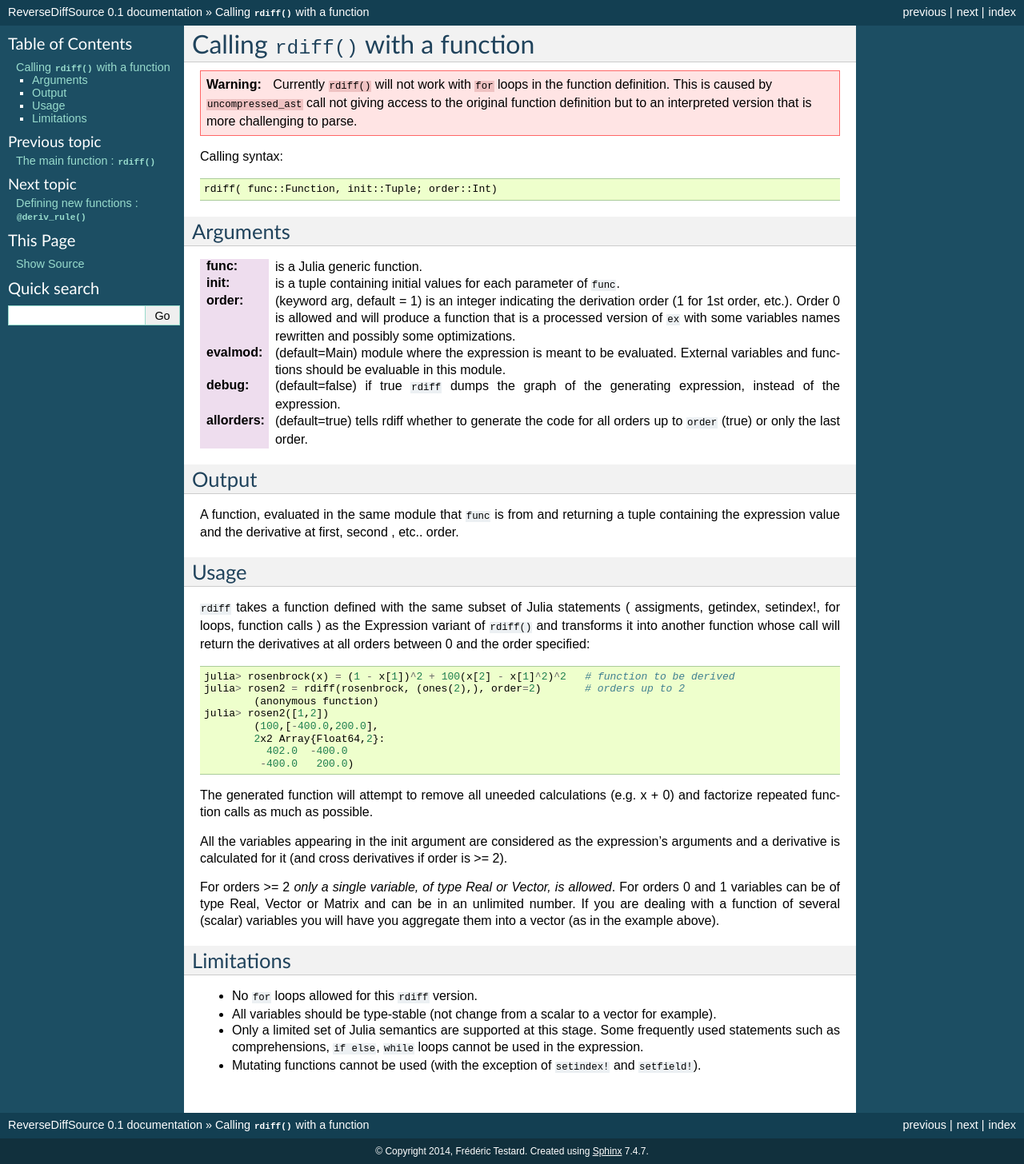
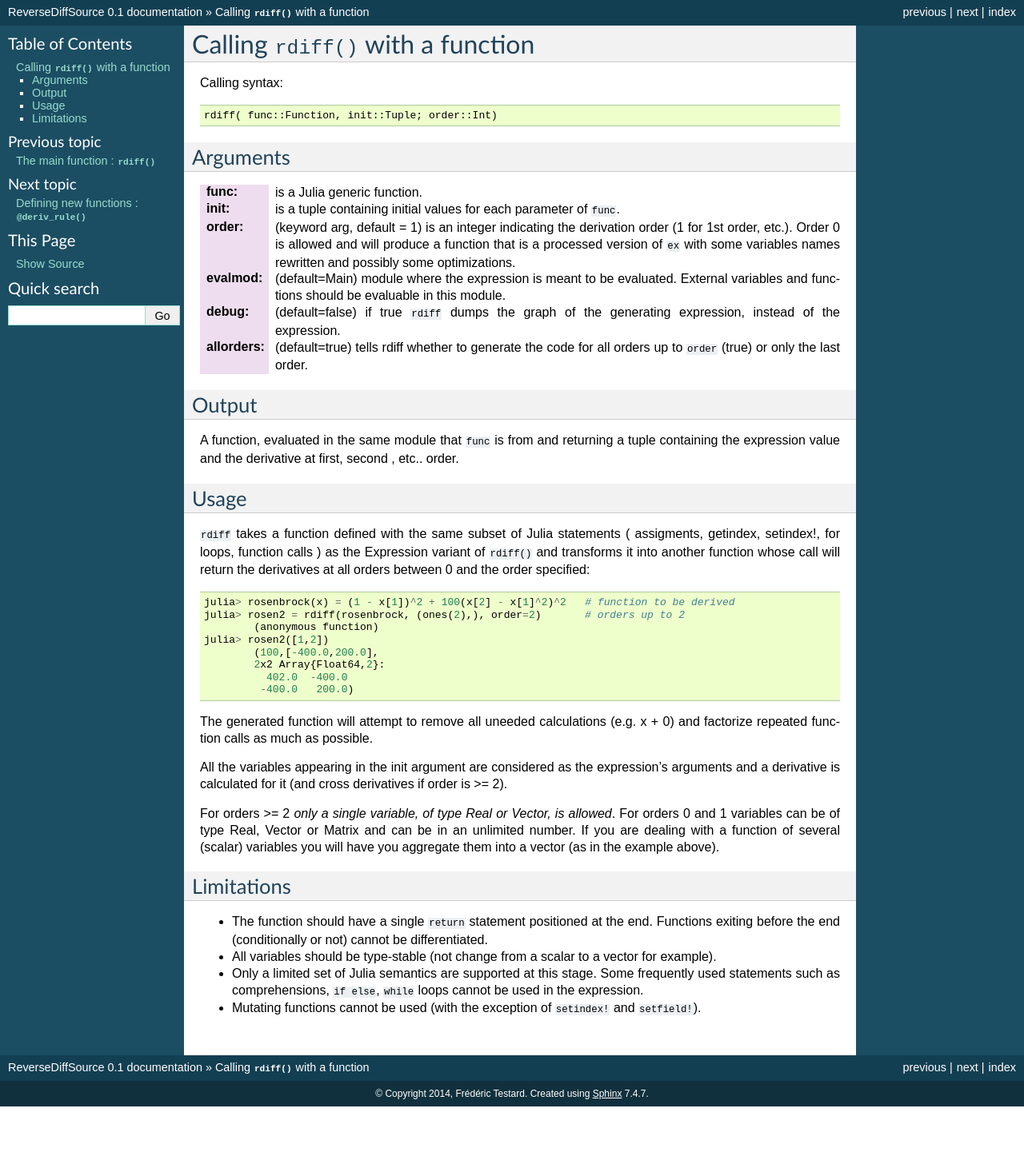
Before and after one commit to JuliaAttic/ReverseDiffSource.jl, a Sphinx documentation site: the page built from doc/maincall2.rst, in a window 1280 px wide. Shown: the whole page at 80% size. Built offline with Sphinx 7.4.7, drawn with Linux system fonts in a browser that asks for light colours; after the commit the page ends 1384 px from its top, so only the background shows below that.

Commit message:
cleanup + doc update

```diff
--- a/doc/maincall2.rst
+++ b/doc/maincall2.rst
@@ -1,8 +1,5 @@
 Calling ``rdiff()`` with a function
 ***********************************
-
-.. warning::
-	Currently ``rdiff()`` will not work with ``for`` loops in the function definition. This is caused by ``uncompressed_ast`` call not giving access to the original function definition but to an interpreted version that is more challenging to parse.
 
 Calling syntax::
 
@@ -53,7 +50,7 @@ For orders >= 2 *only a single variable, of type Real or Vector, is allowed*. Fo
 Limitations
 ^^^^^^^^^^^
 
-* No ``for`` loops allowed for this ``rdiff`` version.
+* The function should have a single ``return`` statement positioned at the end. Functions exiting before the end (conditionally or not) cannot be differentiated.
 
 * All variables should be type-stable (not change from a scalar to a vector for example).
 
```
Also changed, not shown: 2 other files.
